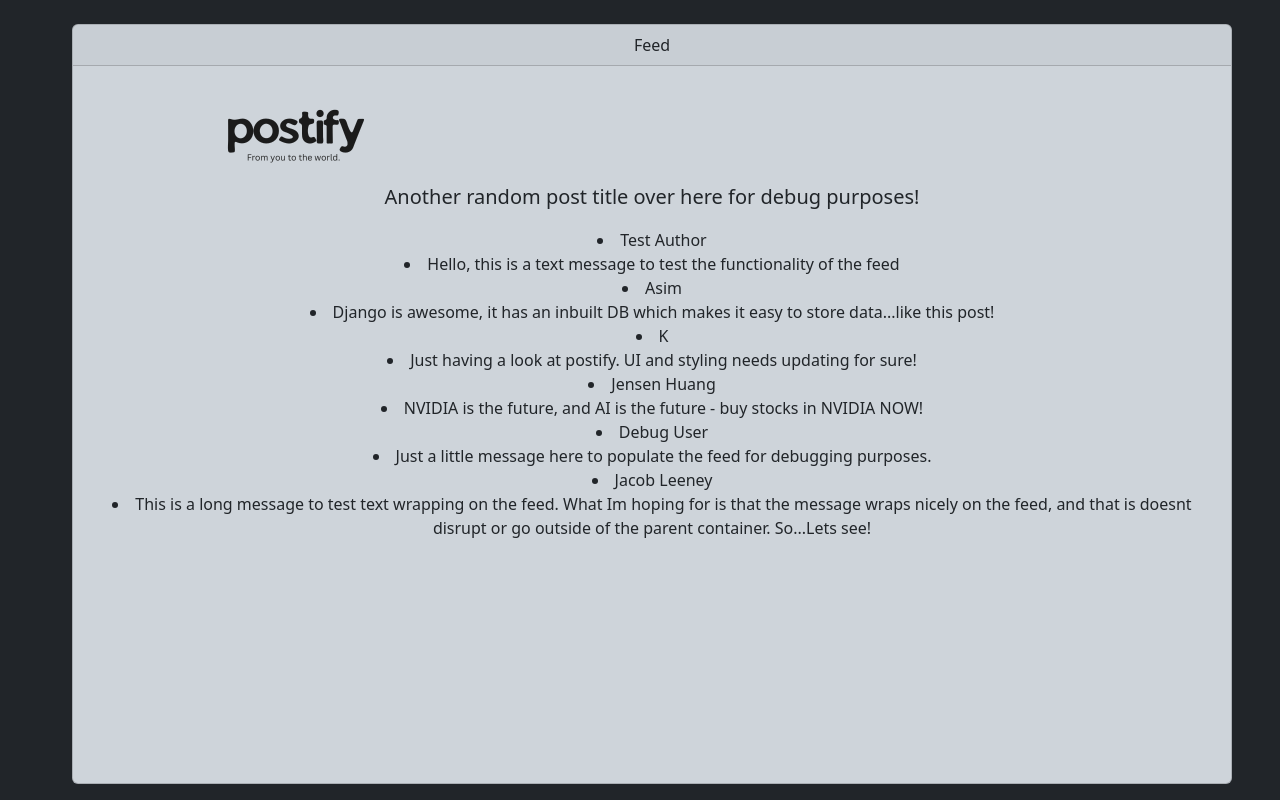
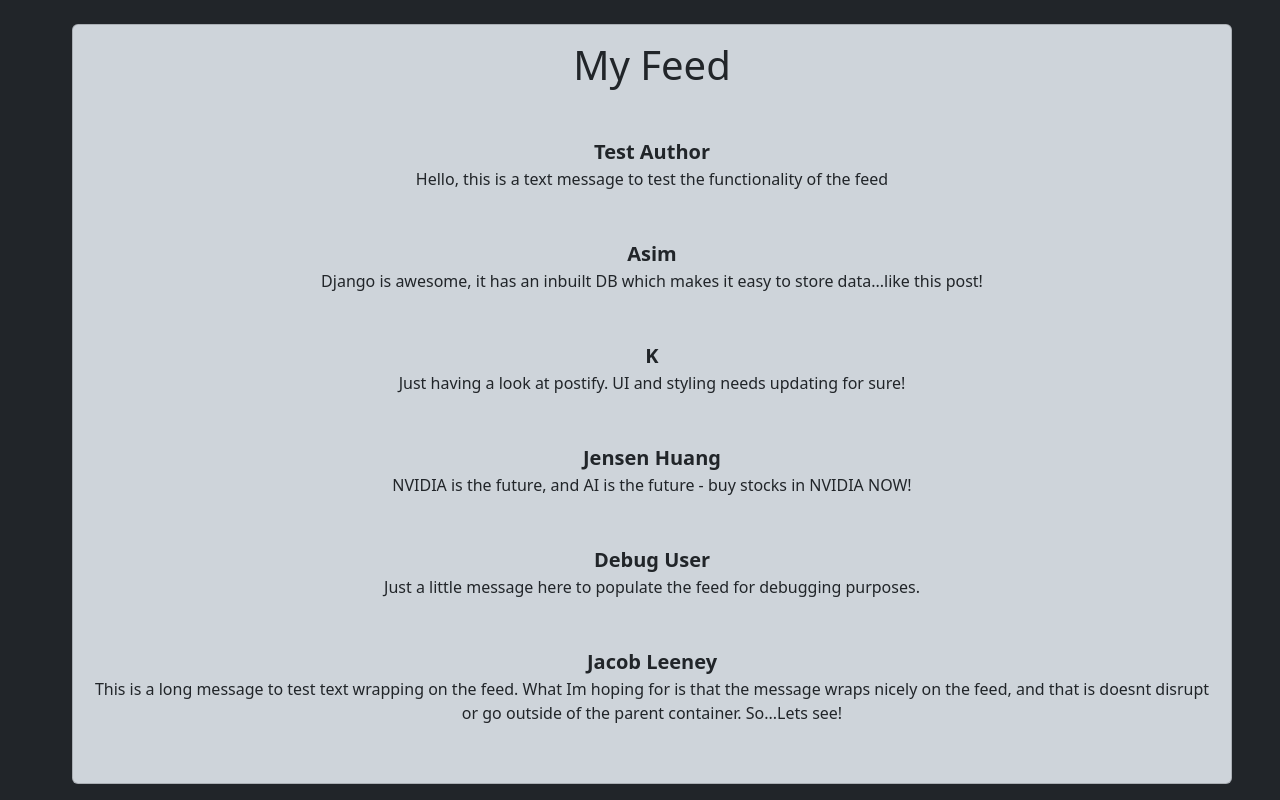
Before and after one commit to Meesa000/postify, a Django app: page / in a window 1280 px wide. Run offline with Django 5.2, Linux system fonts and the light colour scheme; data comes from the database, SQL or seed files in the repository; both versions use the stored data as it was after the commit.

Commit message:
Refactor index.html and main.css for improved post display and styling

```diff
--- a/postify/postifyapp/static/main.css
+++ b/postify/postifyapp/static/main.css
@@ -9,3 +9,8 @@ body {
     max-width: 100%;
     height: auto;
  }
+
+ li {
+    list-style-type: none;
+    text-decoration: none;
+ }
--- a/postify/postifyapp/templates/index.html
+++ b/postify/postifyapp/templates/index.html
@@ -4,30 +4,28 @@
 <head>
     <meta charset="UTF-8">
     <meta name="viewport" content="width=device-width, initial-scale=1.0">
-    <link rel="stylesheet" href="{% static 'main.css' %}">
     <title>Postify</title>
     <link href="https://cdn.jsdelivr.net/npm/bootstrap@5.3.8/dist/css/bootstrap.min.css" rel="stylesheet" integrity="sha384-sRIl4kxILFvY47J16cr9ZwB07vP4J8+LH7qKQnuqkuIAvNWLzeN8tE5YBujZqJLB" crossorigin="anonymous">
-
+    <link rel="stylesheet" href="{% static 'main.css' %}">
 </head>
 <body class="bg-dark d-flex flex-row mb-3 ms-4 my-4 text-center">
 
+        <!-- Main Header Card -->
+        <div class="card bg-dark-subtle mx-5 flex-grow-1" id="main-header">
+        <div class="card-body">
+            <figure class="text-center">
+            <blockquote class="blockquote">
+                <h1>My Feed</h1>
+            </blockquote>
 
-        <div class="card bg-dark-subtle mx-5 flex-grow-1" id="main-header">
-        <div class="card-header ">
-           Feed
-        </div>
-
-        <div class="card-body">
-
-            <figure class="text-center">
-            <img src="{% static 'images/postify.png' %}" class="img-responsive" id="logo">
-            <blockquote class="blockquote">
-                <p>Another random post title over here for debug purposes!</p>
-            </blockquote>
-            {% for post in posts %}
-                <li>{{ post.author }}</li>
-                <li>{{ post.message }}</li>
-            {% endfor %}
+            <!-- Renders post from DB here -->
+                {% for post in posts %}
+                    <ul class="list-unstyled">
+                        <li class="mt-5 text-wrap text-capitalize fs-5 fw-bold
+                        text-decoration-none">{{ post.author }}</li>
+                        <li>{{ post.message }}</li>
+                    </ul>
+                {% endfor %}
         </div>
         </div>
 
```
Also changed, not shown: postify/db.sqlite3.
